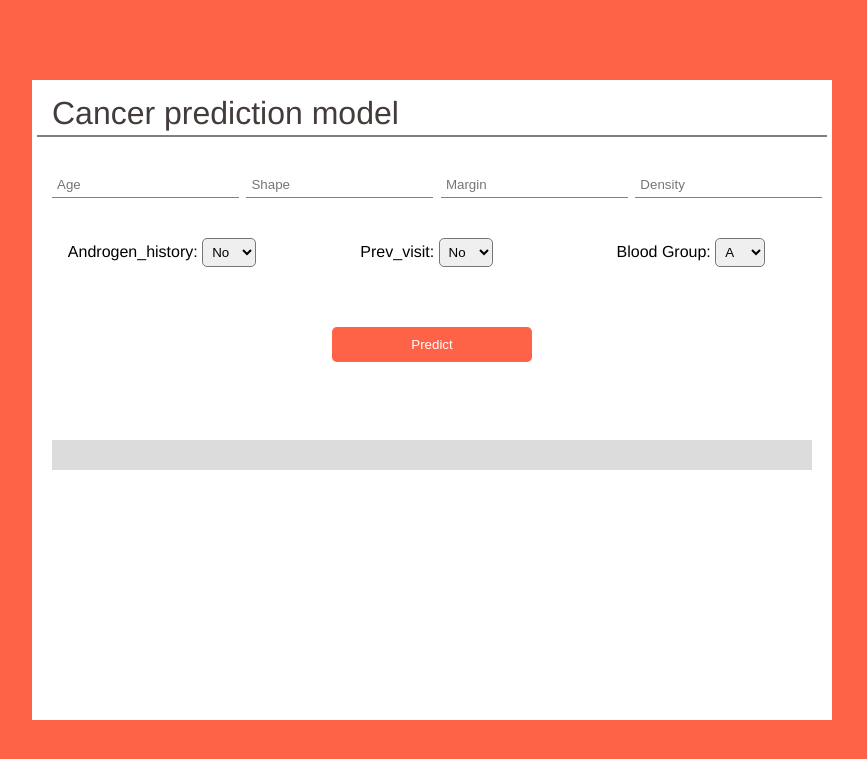
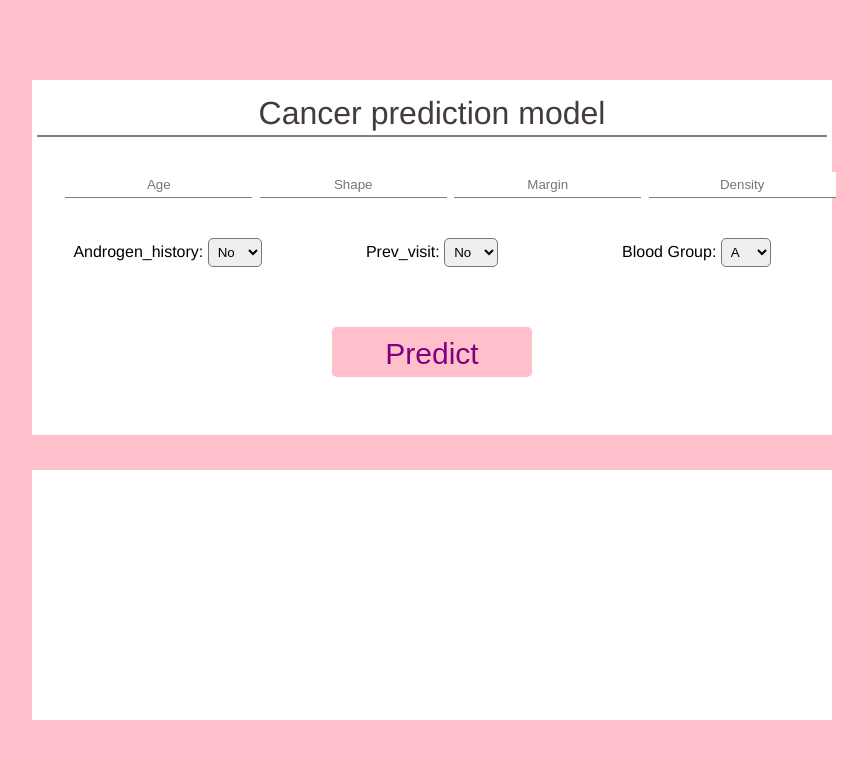
Before and after one commit to Trangle91/Cancer_Predictor_App, a Flask app: page / in a window 1280 px wide. Shown: the top 759 px of the page, without its empty margins (208-1075 px from the left). Run offline with Flask 2, Linux system fonts and the light colour scheme; parts of the project's set-up code (start-up, migrations or seed data) failed here and were passed over.

Commit message:
Update index.html

```diff
--- a/templates/index.html
+++ b/templates/index.html
@@ -7,7 +7,7 @@
     <style>
         body {
             margin: 0;
-            background: tomato;
+            background: pink;
             font-family: Helvetica, sans-serif;
         }
 
@@ -24,7 +24,7 @@
         .heading {
             margin: 5px;
             padding: 15px;
-            /* text-align: center; */
+            text-align: center;
             font-size: 2rem;
             color: #443b3b;
             position: relative;
@@ -50,6 +50,7 @@
             border: none;
             border-bottom: 1px solid grey;
             padding: 5px;
+            text-align: center;
         }
 
         .input {
@@ -83,13 +84,16 @@
             border-radius: 5px;
             cursor: pointer;
             padding: 10px;
-            background: tomato;
+            background: pink;
             outline: none;
             margin: 40px auto;
             min-width: 200px;
-            color: white;
+            color: purple;
             transition: all 0.3s ease-out;
             border: none;
+            font-size: 30px;
+                width:120px;
+                height:50px;
         }
 
         button:hover {
@@ -98,12 +102,12 @@
 
         .result {
             position: relative;
-            margin: 20px;
+            margin-bottom: 30px;
             text-align: center;
-            background: gainsboro;
-            color: #443b3b;
-            font-size: 1.2rem;
-            padding: 15px;
+            background: pink;
+            color: red;
+            font-size: 30px;
+            padding-bottom: 35px;
         }
     </style>
 </head>
@@ -111,7 +115,7 @@
 <body>
     <div class="outer-box">
         <div class="heading">Cancer prediction model</div>
-        <form class="form-class" action="{{ url_for('predict')}}" method="post">
+        <form class="form-class" action="{{ url_for('predict')}}" align="center" method="post">
             <div class="input">
                 <input type="text" name="Age" placeholder="Age" required="required" /><br>
             </div>
```
